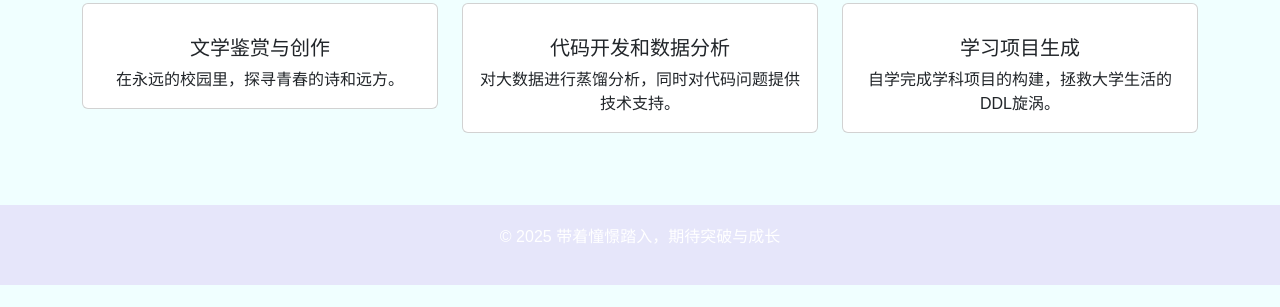
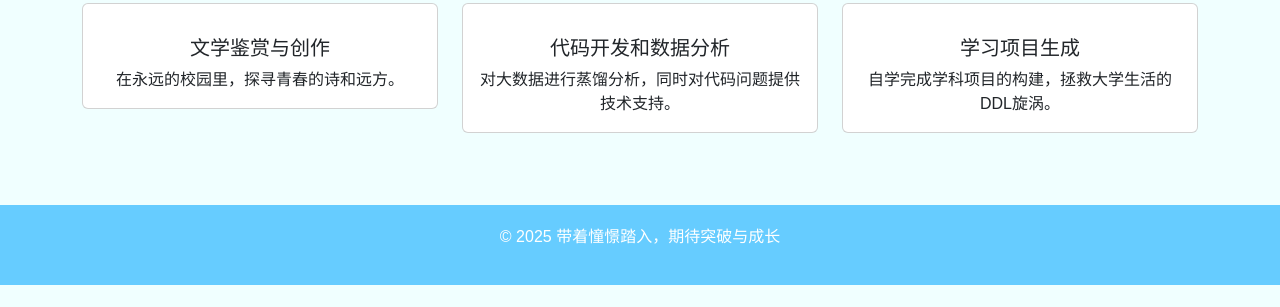
Before and after one commit to Yimisda/CSyimisda.github.io, a plain HTML site: page index.html in a window 1280 px wide. Shown: the part 493-800 px from the top of the page. Drawn offline with nearby package versions, Linux system fonts and the light colour scheme.

Commit message:
Update index.html

```diff
--- a/index.html
+++ b/index.html
@@ -41,7 +41,7 @@
         }
 
         footer {
-            background-color: #E6E6FA;
+            background-color: #66CCFF;
             color: white;
             padding: 20px;
         }
```
